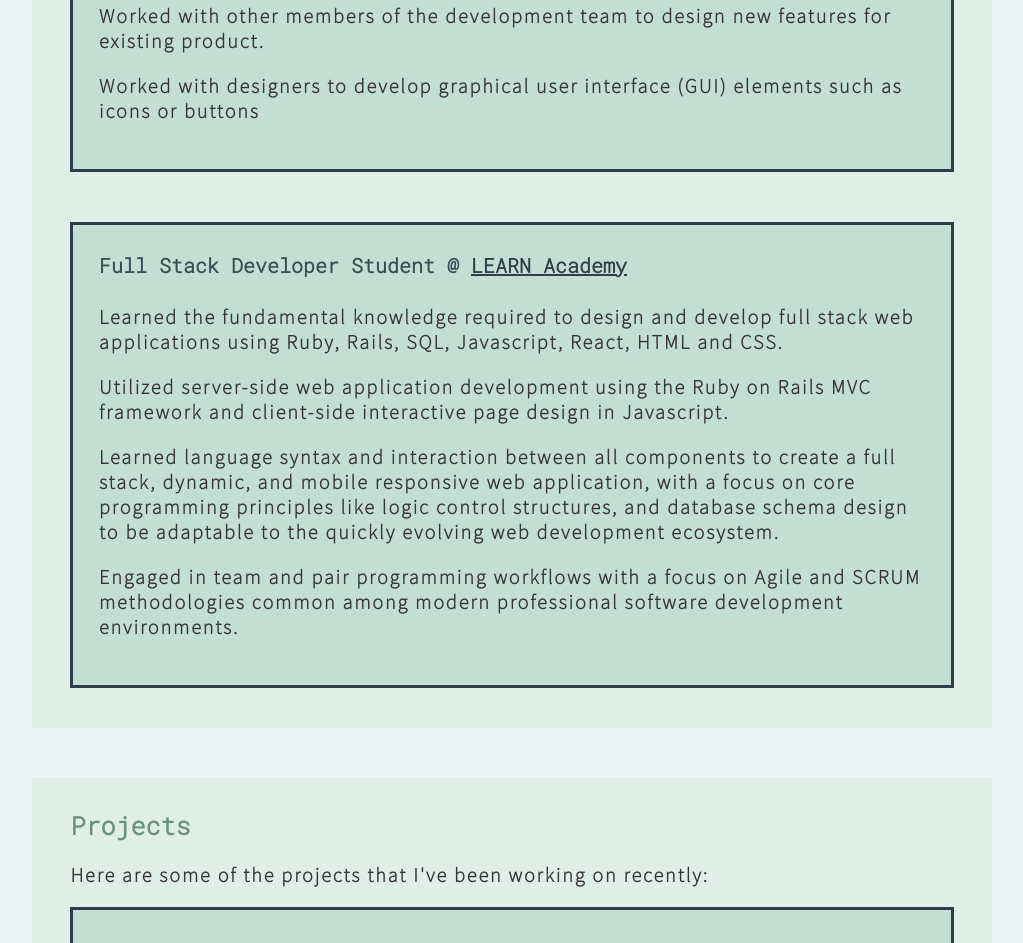
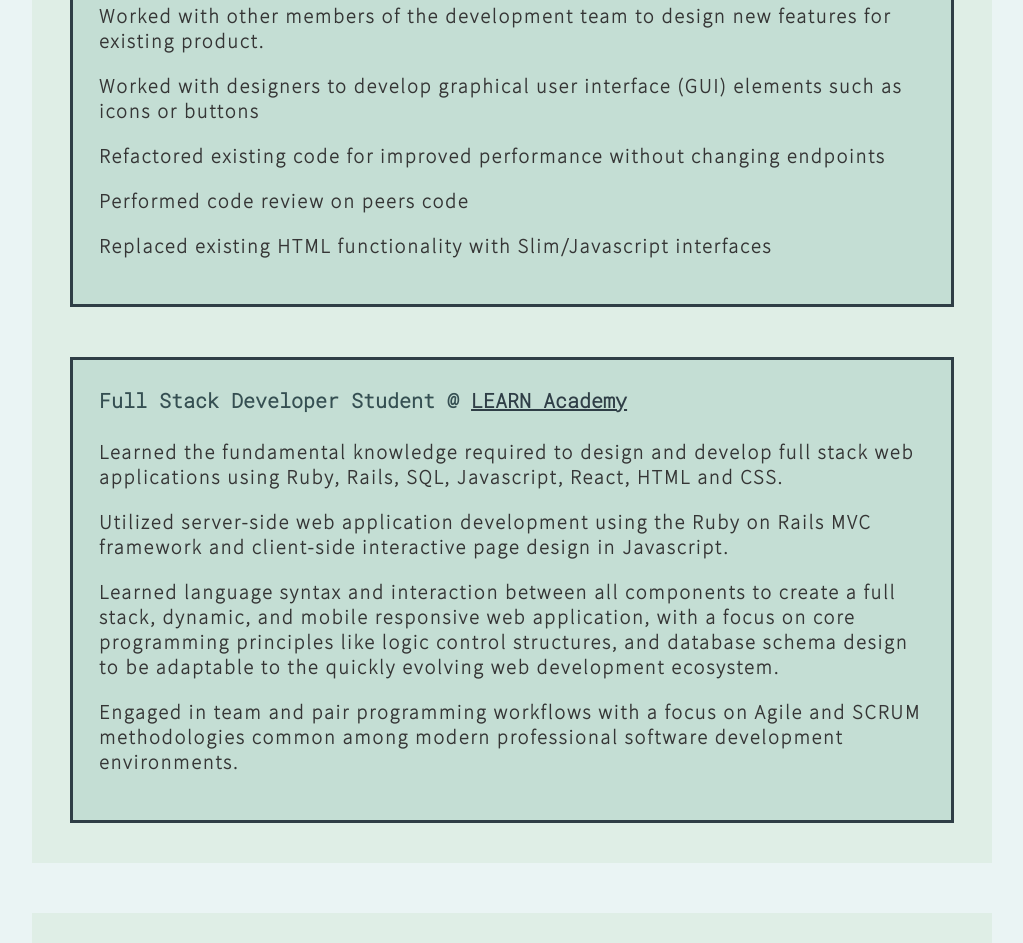
Before and after one commit to Hieuhuule/hieuhuule.github.io, a plain HTML site: page index.html in a window 1280 px wide. Shown: the part 1723-2666 px from the top of the page, without its empty margins (128-1151 px from the left). Drawn offline with Linux system fonts and the light colour scheme.

Commit message:
added resume bullets to ceatus

```diff
--- a/index.html
+++ b/index.html
@@ -90,6 +90,10 @@
             <p>Maintained existing software applications by fixing bugs or creating patches to prevent issues in the future.</p>
             <p>Worked with other members of the development team to design new features for existing product.</p>
             <p>Worked with designers to develop graphical user interface (GUI) elements such as icons or buttons</p>
+            <p>Refactored existing code for improved performance without changing endpoints</p>
+            <p>Performed code review on peers code</p>
+            <p>Replaced existing HTML functionality with Slim/Javascript interfaces</p>
+
         </div>
 
         <div class="spacer"></div>
```
